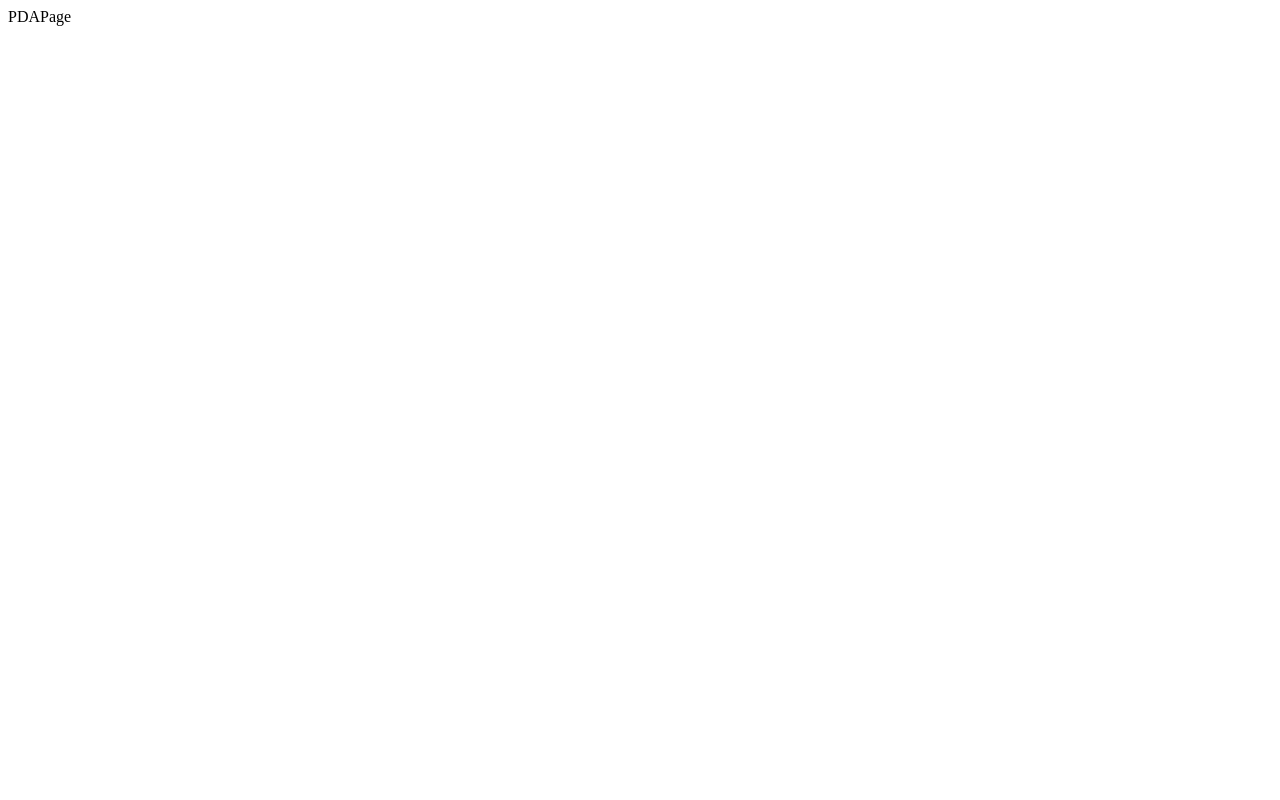
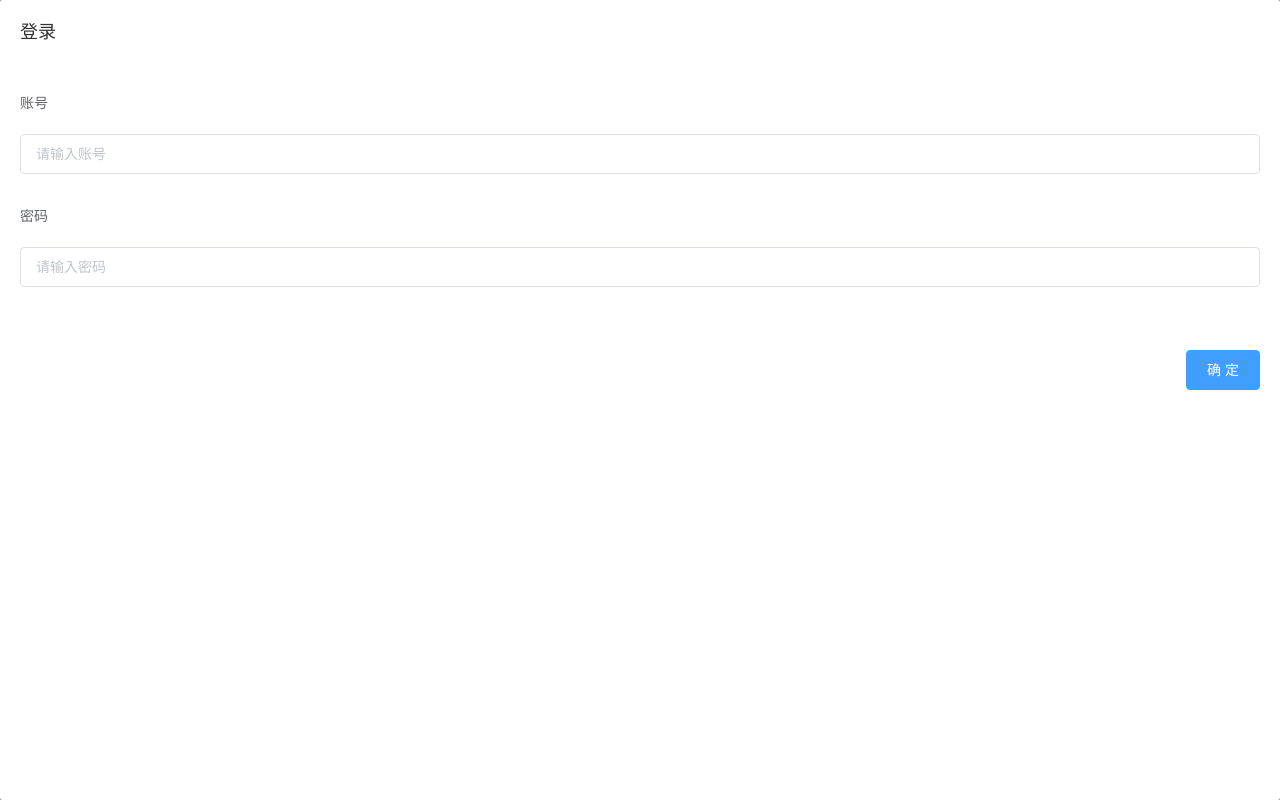
Before and after one commit to moling3650/myccit-pda, a Vue app: page / in a window 1280 px wide. Built offline with nearby package versions, Linux system fonts and the light colour scheme.

Commit message:
添加登录的逻辑

```diff
--- /dev/null
+++ b/src/apis/index.js
@@ -0,0 +1,11 @@
+// import axios from 'axios'
+
+// const request = axios.create({
+//   timeout: 15000
+// })
+
+export default {
+  login (userInfo) {
+    return Promise.resolve(userInfo.username && userInfo.password)
+  }
+}
--- a/src/components/PDAPage.vue
+++ b/src/components/PDAPage.vue
@@ -1,12 +1,53 @@
 <template>
-  <div id="PDAPage">PDAPage</div>
+  <div id="PDAPage">
+    <el-dialog title="登录"
+      :visible.sync="dialogVisible"
+      :fullscreen="true"
+      :show-close="false"
+      :close-on-press-escape="false">
+      <el-form :model="form" label-position="top" >
+        <el-form-item label="账号">
+          <el-input v-model="form.username" placeholder="请输入账号" auto-complete="off"/>
+        </el-form-item>
+        <el-form-item label="密码">
+          <el-input v-model="form.password" placeholder="请输入密码" auto-complete="off" type="password"/>
+        </el-form-item>
+      </el-form>
+      <div slot="footer" class="dialog-footer">
+        <el-button type="primary" @click="login">确 定</el-button>
+      </div>
+    </el-dialog>
+  </div>
 </template>
 
 <script>
+import apis from '@/apis'
+
 export default {
   name: 'PDAPage',
   data () {
     return {
+      dialogVisible: true,
+      form: {
+        username: '',
+        password: ''
+      },
+      empCode: ''
+    }
+  },
+  methods: {
+    _showDetail () {
+      this.empCode = this.form.username
+      this.dialogVisible = false
+    },
+    login () {
+      apis.login({...this.form}).then(success => {
+        if (success) {
+          this._showDetail()
+        } else {
+          this.$message.error({ message: '登录失败!', center: true, duration: 3000 })
+        }
+      })
     }
   }
 }
```
